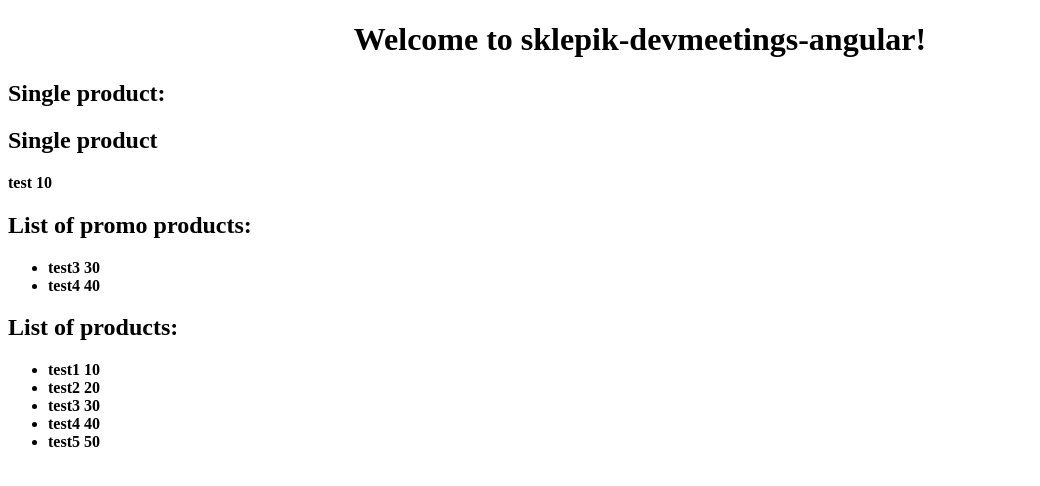
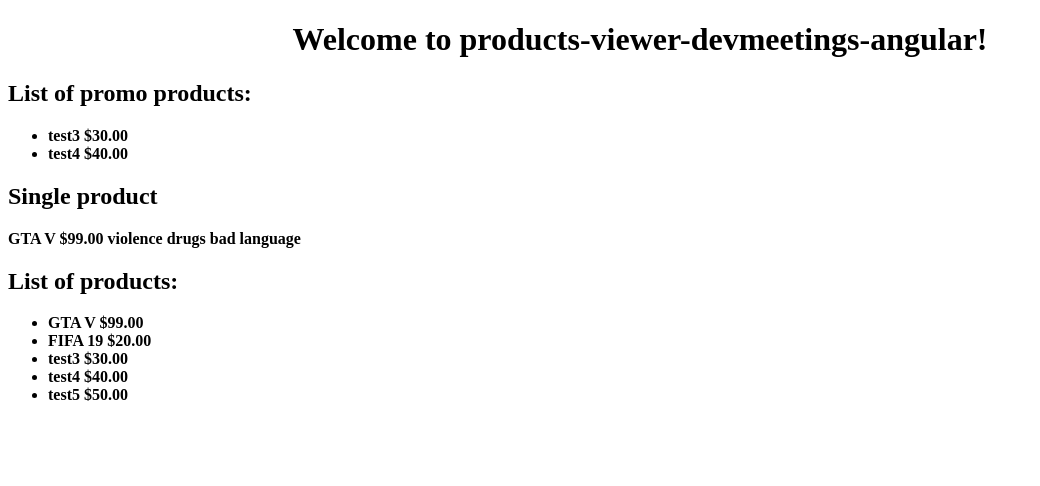
Before and after one commit to aleksandrzak-rafal/devmeetings-angular, an Angular app: page / in a window 1280 px wide. Shown: the top 486 px of the page, without its empty margins (0-1040 px from the left). Built offline with nearby package versions, Linux system fonts and the light colour scheme.

Commit message:
Changed to Input params, added tags support

```diff
--- a/src/app/app.component.html
+++ b/src/app/app.component.html
@@ -4,6 +4,6 @@
     Welcome to {{ title }}!
   </h1>
 </div>
-<h2>Single product: </h2>
-<app-single-product></app-single-product>
-<app-product-list></app-product-list>
+<app-promo-product-list [products]="products"></app-promo-product-list>
+<app-single-product [product]="products[0]"></app-single-product>
+<app-product-list [products]="products"></app-product-list>
--- a/src/app/app.component.ts
+++ b/src/app/app.component.ts
@@ -1,4 +1,5 @@
-import { Component } from '@angular/core';
+import { Component, Input } from '@angular/core';
+import { IProduct } from './model/IProducs';
 
 @Component({
   selector: 'app-root',
@@ -6,5 +7,13 @@ import { Component } from '@angular/core';
   styleUrls: ['./app.component.css']
 })
 export class AppComponent {
-  title = 'sklepik-devmeetings-angular';
+  title = 'products-viewer-devmeetings-angular';
+
+  products: IProduct[] = [
+    { name: "GTA V", price: 99, promo: false, tags: ["violence", "drugs", "bad language"]},
+    { name: "FIFA 19", price: 20, promo: false, tags: ["3+"]},
+    { name: "test3", price: 30, promo: true },
+    { name: "test4", price: 40, promo: true },
+    { name: "test5", price: 50, promo: false }
+  ]
 }
--- a/src/app/app.module.ts
+++ b/src/app/app.module.ts
@@ -4,12 +4,14 @@ import { NgModule } from '@angular/core';
 import { AppComponent } from './app.component';
 import { SingleProductComponent } from './single-product/single-product.component';
 import { ProductListComponent } from './product-list/product-list.component';
+import { PromoProductListComponent } from './promo-product-list/promo-product-list.component';
 
 @NgModule({
   declarations: [
     AppComponent,
     SingleProductComponent,
-    ProductListComponent
+    ProductListComponent,
+    PromoProductListComponent
   ],
   imports: [
     BrowserModule
--- a/src/app/IProducs.ts
+++ b/src/app/model/IProducs.ts
@@ -2,4 +2,5 @@ export interface IProduct {
     name: string;
     price: number;
     promo?: boolean;
+    tags?: string[];
 }
--- a/src/app/product-list/product-list.component.html
+++ b/src/app/product-list/product-list.component.html
@@ -1,12 +1,6 @@
-<h2>List of promo products: </h2>
-<div>
-  <ul>
-      <li *ngFor="let product of getPromoProducts()"><b>{{ product.name }} {{ product.price }}</b></li>
-  </ul>
-</div>
 <h2>List of products: </h2>
 <div>
   <ul>
-    <li *ngFor="let product of products"><b>{{ product.name }} {{ product.price }}</b></li>
+    <li *ngFor="let product of products"><b>{{ product.name }} {{ product.price | currency:'USD':'symbol'}}</b></li>
   </ul>
 </div>
--- a/src/app/product-list/product-list.component.ts
+++ b/src/app/product-list/product-list.component.ts
@@ -1,5 +1,5 @@
-import { Component, OnInit } from '@angular/core';
-import { IProduct } from 'src/app/IProducs';
+import { Component, OnInit, Input } from '@angular/core';
+import { IProduct } from '../model/IProducs';
 
 @Component({
   selector: 'app-product-list',
@@ -13,17 +13,5 @@ export class ProductListComponent implements OnInit {
   ngOnInit() {
   }
 
-  products: IProduct[] = [
-    { name: "test1", price: 10, promo: false},
-    { name: "test2", price: 20, promo: false },
-    { name: "test3", price: 30, promo: true },
-    { name: "test4", price: 40, promo: true },
-    { name: "test5", price: 50, promo: false }
-  ]
-
-  getPromoProducts() : IProduct[]{
-    return this.products.filter(function (pr) {
-      return pr.promo === true;
-    });
-  }
+  @Input() products: IProduct[];
 }
--- /dev/null
+++ b/src/app/promo-product-list/promo-product-list.component.html
@@ -0,0 +1,6 @@
+<h2>List of promo products: </h2>
+<div>
+  <ul>
+      <li *ngFor="let product of getPromoProducts()"><b>{{ product.name }} {{ product.price | currency:'USD':'symbol' }}</b></li>
+  </ul>
+</div>
--- /dev/null
+++ b/src/app/promo-product-list/promo-product-list.component.ts
@@ -0,0 +1,23 @@
+import { Component, OnInit, Input } from '@angular/core';
+import { IProduct } from '../model/IProducs';
+
+@Component({
+  selector: 'app-promo-product-list',
+  templateUrl: './promo-product-list.component.html',
+  styleUrls: ['./promo-product-list.component.css']
+})
+export class PromoProductListComponent implements OnInit {
+
+  constructor() { }
+
+  ngOnInit() {
+  }
+
+  @Input() products: IProduct[];
+
+  getPromoProducts() : IProduct[]{
+    return this.products.filter(function (pr) {
+      return pr.promo === true;
+    });
+  }
+}
--- a/src/app/single-product/single-product.component.html
+++ b/src/app/single-product/single-product.component.html
@@ -1,4 +1,4 @@
 <h2>Single product</h2>
 <div>
-  <b>{{ product.name }} {{ product.price }}</b>
+  <b>{{ product.name }} {{ product.price | currency: 'USD': 'symbol' }} <span *ngFor="let tag of product.tags">{{ tag }} </span></b>
 </div>
--- a/src/app/single-product/single-product.component.ts
+++ b/src/app/single-product/single-product.component.ts
@@ -1,5 +1,5 @@
-import { Component, OnInit } from '@angular/core';
-import { IProduct } from 'src/app/IProducs';
+import { Component, OnInit, Input } from '@angular/core';
+import { IProduct } from '../model/IProducs';
 
 @Component({
   selector: 'app-single-product',
@@ -13,7 +13,5 @@ export class SingleProductComponent implements OnInit {
   ngOnInit() {
   }
 
-  product: IProduct = {
-    name: "test", price: 10
-  }
+  @Input() product: IProduct;
 }
```
Also changed, not shown: src/app/promo-product-list/promo-product-list.component.css (added), 1 other file (tests, documents, lock files or other folders).
